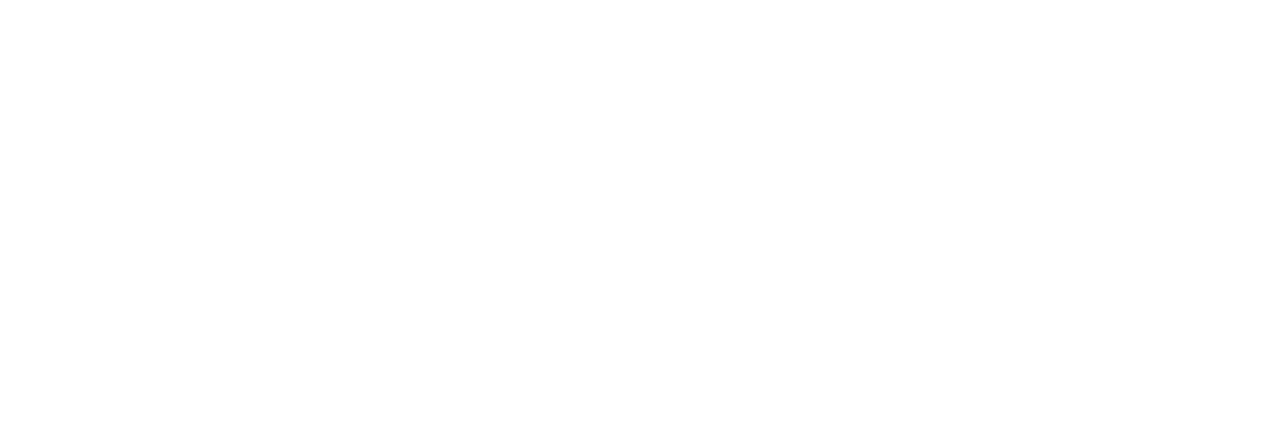
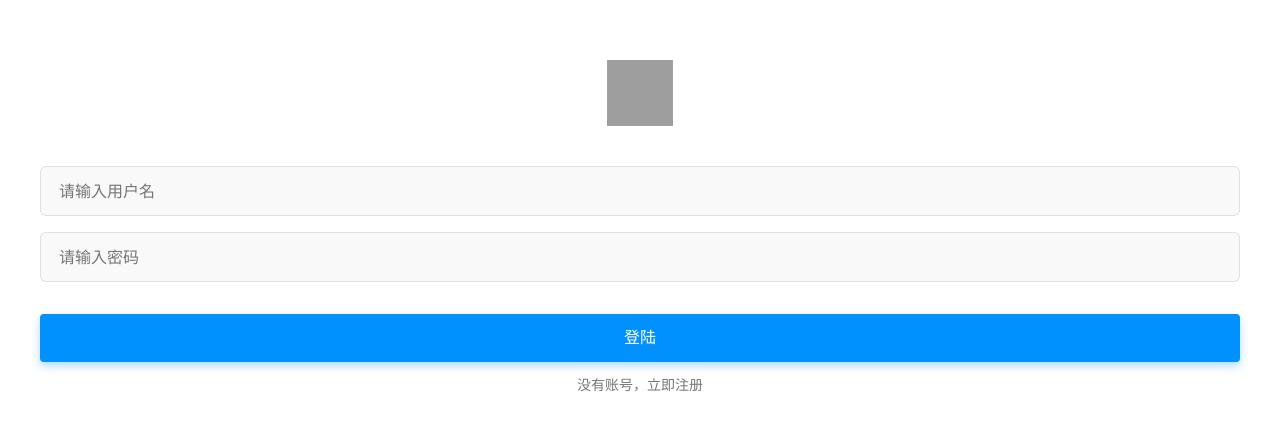
Before and after one commit to Avengers-of-Civil-Engineering/gy-mall, a Vue app: page /#/login in a window 1280 px wide. Before the commit this address had no page. Shown: the part 173-604 px from the top of the page. Built offline with nearby package versions, Linux system fonts and the light colour scheme; grey boxes are pictures that could not be loaded.

Commit message:
feat: 登陆注册页

```diff
--- a/package.json
+++ b/package.json
@@ -8,6 +8,7 @@
     "lint": "vue-cli-service lint"
   },
   "dependencies": {
+    "axios": "^0.25.0",
     "core-js": "^3.6.5",
     "normalize.css": "^8.0.1",
     "vue": "^3.0.0",
--- a/src/router/index.js
+++ b/src/router/index.js
@@ -1,18 +1,35 @@
 import { createRouter, createWebHashHistory } from 'vue-router'
-import Home from '../views/home/Home.vue'
+import Home from '@/views/home/Home.vue'
+import Login from '@/views/login/Login.vue'
+import Register from '@/views/register/Register.vue'
 
 const routes = [
   {
     path: '/',
     name: 'Home',
     component: Home
+  },
+  {
+    path: '/login',
+    name: 'Login',
+    component: Login,
+    beforeEnter (to, from) {
+      const { isLogin } = localStorage
+      return isLogin ? { name: 'Home' } : true
+    }
+  },
+  {
+    path: '/register',
+    name: 'Register',
+    component: Register,
+    beforeEnter (to, from) {
+      const { isLogin } = localStorage
+      return isLogin ? { name: 'Home' } : true
+    }
   }
   // {
   //   path: '/about',
   //   name: 'About',
-  //   // route level code-splitting
-  //   // this generates a separate chunk (about.[hash].js) for this route
-  //   // which is lazy-loaded when the route is visited.
   //   component: () => import(/* webpackChunkName: "about" */ '../views/About.vue')
   // }
 ]
@@ -22,4 +39,11 @@ const router = createRouter({
   routes
 })
 
+router.beforeEach((to, from) => {
+  const { isLogin } = localStorage
+  const { name } = to
+  const isLoginOrRegister = (name === 'Login' || name === 'Register')
+  return (isLogin || isLoginOrRegister) ? true : { name: 'Login' }
+})
+
 export default router
--- /dev/null
+++ b/src/utils/request.js
@@ -0,0 +1,19 @@
+import axios from 'axios'
+const instance = axios.create({
+  baseURL: 'https://www.fastmock.site/mock/ae8e9031947a302fed5f92425995aa19/jd',
+  timeout: 10000
+})
+
+export const post = (url, data) => {
+  return new Promise((resolve, reject) => {
+    instance.post(url, data, {
+      Headers: {
+        'Content-Type': 'aplication/json'
+      }
+    }).then(response => {
+      resolve(response?.data)
+    }).catch(err => {
+      reject(err)
+    })
+  })
+}
--- /dev/null
+++ b/src/views/login/Login.vue
@@ -0,0 +1,135 @@
+<template>
+  <div class="wrapper">
+    <img src="http://www.dell-lee.com/imgs/vue3/user.png"
+         class="wrapper__img" />
+    <div class="wrapper__input">
+      <input type="text"
+             v-model="username"
+             class="wrapper__input__content"
+             placeholder="请输入用户名">
+    </div>
+    <div class="wrapper__input">
+      <input type="text"
+             v-model="password"
+             class="wrapper__input__content"
+             placeholder="请输入密码">
+    </div>
+    <div class="wrapper__login-btn"
+         @click="handleLogin">登陆</div>
+    <div class="wrapper__register-link"
+         @click="handleToRegister">没有账号，立即注册</div>
+  </div>
+</template>
+
+<script>
+import { useRouter } from 'vue-router'
+import { post } from '@/utils/request.js'
+import { reactive, toRefs } from 'vue'
+
+// 处理登陆逻辑
+const useLoginEffect = () => {
+  const router = useRouter()
+  const data = reactive({
+    username: '',
+    password: ''
+  })
+  const handleLogin = async () => {
+    const { username, password } = data
+    if (username !== '' && password !== '') {
+      try {
+        const result = await post('/api/user/login', {
+          username: username,
+          password: password
+        })
+        // console.log(result)
+        if (result.errno === 0) {
+          localStorage.isLogin = true
+          router.push({ name: 'Home' })
+        } else {
+          console.log('登陆失败')
+        }
+      } catch (e) {
+        console.log('请求失败')
+      }
+    } else {
+      console.log('账号密码不能为空')
+    }
+  }
+  const { username, password } = toRefs(data)
+  return { username, password, handleLogin }
+}
+
+// 处理去注册逻辑
+const useToRegisterEffect = () => {
+  const router = useRouter()
+
+  const handleToRegister = () => {
+    router.push({ name: 'Register' })
+  }
+  return { handleToRegister }
+}
+
+export default {
+  name: 'Login',
+  setup () {
+    const { username, password, handleLogin } = useLoginEffect()
+    const { handleToRegister } = useToRegisterEffect()
+    return {
+      username,
+      password,
+      handleLogin,
+      handleToRegister
+    }
+  }
+}
+</script>
+
+<style lang="scss" scoped>
+@import "@/style/variables.scss";
+
+.wrapper {
+  position: absolute;
+  top: 50%;
+  left: 0;
+  right: 0;
+  transform: translateY(-50%);
+  &__img {
+    display: block;
+    margin: 0 auto 0.4rem auto;
+    width: 0.66rem;
+    height: 0.66rem;
+  }
+  &__input {
+    height: 0.48rem;
+    margin: 0 0.4rem 0.16rem 0.4rem;
+    padding: 0 0.16rem;
+    background: #f9f9f9;
+    border: 0.01rem solid rgba(0, 0, 0, 0.1);
+    border-radius: 6px;
+    &__content {
+      border: none;
+      outline: none;
+      background: none;
+      margin-top: 0.12rem;
+      line-height: 0.24rem;
+      width: 100%;
+      font-size: 0.16rem;
+    }
+  }
+  &__login-btn {
+    margin: 0.32rem 0.4rem 0.16rem 0.4rem;
+    background: $btn-bgColor;
+    box-shadow: 0 4px 8px 0 rgba(0, 145, 255, 0.32);
+    border-radius: 0.04rem;
+    line-height: 0.48rem;
+    font-size: 0.16rem;
+    color: $bg-color;
+    text-align: center;
+  }
+  &__register-link {
+    font-size: 0.14rem;
+    text-align: center;
+    color: $content-notice-fontcolor;
+  }
+}
+</style>
--- /dev/null
+++ b/src/views/register/Register.vue
@@ -0,0 +1,96 @@
+<template>
+  <div class="wrapper">
+    <img src="http://www.dell-lee.com/imgs/vue3/user.png"
+         class="wrapper__img" />
+    <div class="wrapper__input">
+      <input type="text"
+             class="wrapper__input__content"
+             placeholder="请输入用户名">
+    </div>
+    <div class="wrapper__input">
+      <input type="text"
+             class="wrapper__input__content"
+             placeholder="请输入密码">
+    </div>
+    <div class="wrapper__input">
+      <input type="text"
+             class="wrapper__input__content"
+             placeholder="请确认密码">
+    </div>
+    <div class="wrapper__register-btn"
+         @click="handleRegister">注册</div>
+    <div class="wrapper__login-link"
+         @click="handleToLogin">已有账号，去登陆</div>
+  </div>
+</template>
+
+<script>
+import { useRouter } from 'vue-router'
+
+export default {
+  name: 'Login',
+  setup () {
+    const router = useRouter()
+    const handleRegister = () => {
+      router.push({ name: 'Login' })
+    }
+    const handleToLogin = () => {
+      router.push({ name: 'Login' })
+    }
+    return {
+      handleRegister,
+      handleToLogin
+    }
+  }
+}
+</script>
+
+<style lang="scss" scoped>
+@import "@/style/variables.scss";
+
+.wrapper {
+  position: absolute;
+  top: 50%;
+  left: 0;
+  right: 0;
+  transform: translateY(-50%);
+  &__img {
+    display: block;
+    margin: 0 auto 0.4rem auto;
+    width: 0.66rem;
+    height: 0.66rem;
+  }
+  &__input {
+    height: 0.48rem;
+    margin: 0 0.4rem 0.16rem 0.4rem;
+    padding: 0 0.16rem;
+    background: #f9f9f9;
+    border: 0.01rem solid rgba(0, 0, 0, 0.1);
+    border-radius: 6px;
+    &__content {
+      border: none;
+      outline: none;
+      background: none;
+      margin-top: 0.12rem;
+      line-height: 0.24rem;
+      width: 100%;
+      font-size: 0.16rem;
+    }
+  }
+  &__register-btn {
+    margin: 0.32rem 0.4rem 0.16rem 0.4rem;
+    background: $btn-bgColor;
+    box-shadow: 0 4px 8px 0 rgba(0, 145, 255, 0.32);
+    border-radius: 0.04rem;
+    line-height: 0.48rem;
+    font-size: 0.16rem;
+    color: $bg-color;
+    text-align: center;
+  }
+  &__login-link {
+    font-size: 0.14rem;
+    text-align: center;
+    color: $content-notice-fontcolor;
+  }
+}
+</style>
```
Also changed, not shown: 1 other file (tests, documents, lock files or other folders).
